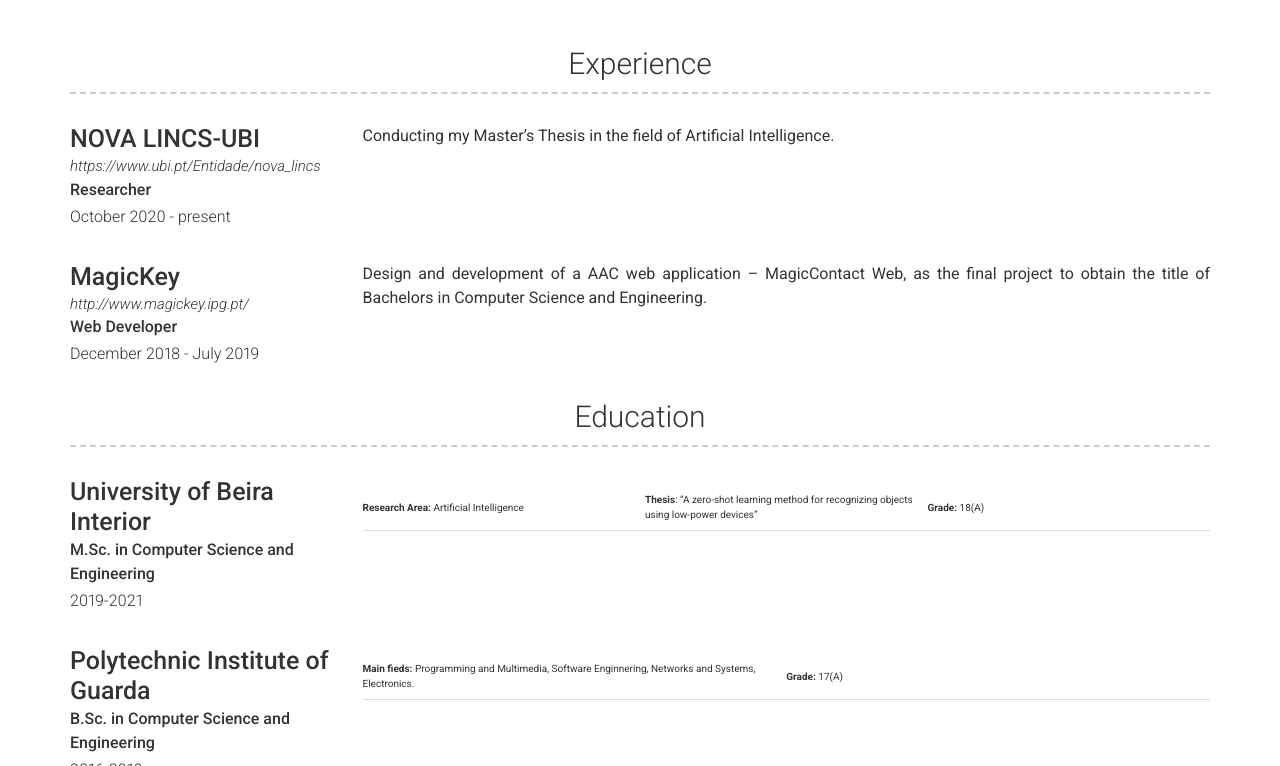
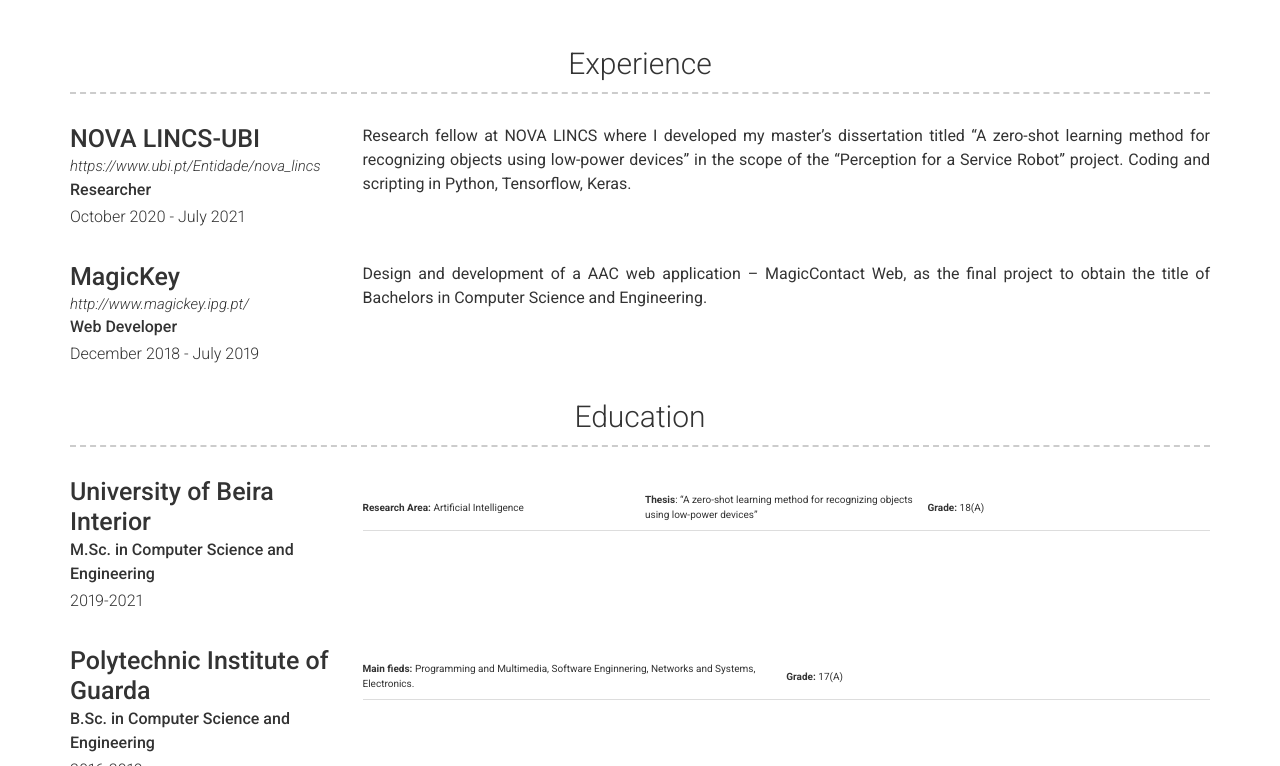
Before and after one commit to CristianoPatricio/cristianopatricio.github.io, a Jekyll site: the page built from index.md, in a window 1280 px wide and 900 px high, scrolled down 372 px, cut to the strip 134-900 px from the top of the window. Built offline with Jekyll 4.4.1, drawn with Linux system fonts in a browser that asks for light colours; nearby versions of some CDN libraries.

Commit message:
Update experience.yml

```diff
--- a/_data/experience.yml
+++ b/_data/experience.yml
@@ -3,9 +3,10 @@
   company: NOVA LINCS-UBI
   link: https://www.ubi.pt/Entidade/nova_lincs
   job_title: Researcher
-  dates: October 2020 - present
+  dates: October 2020 - July 2021
   description: | # this will include new lines to allow paragraphs
-    Conducting my Master's Thesis in the field of Artificial Intelligence.
+    Research fellow at NOVA LINCS where I developed my master's dissertation titled "A zero-shot learning method for recognizing objects using low-power devices" in the scope of the "Perception for a Service Robot" project.
+    Coding and scripting in Python, Tensorflow, Keras.
 
 - layout: left
   company: MagicKey
```
